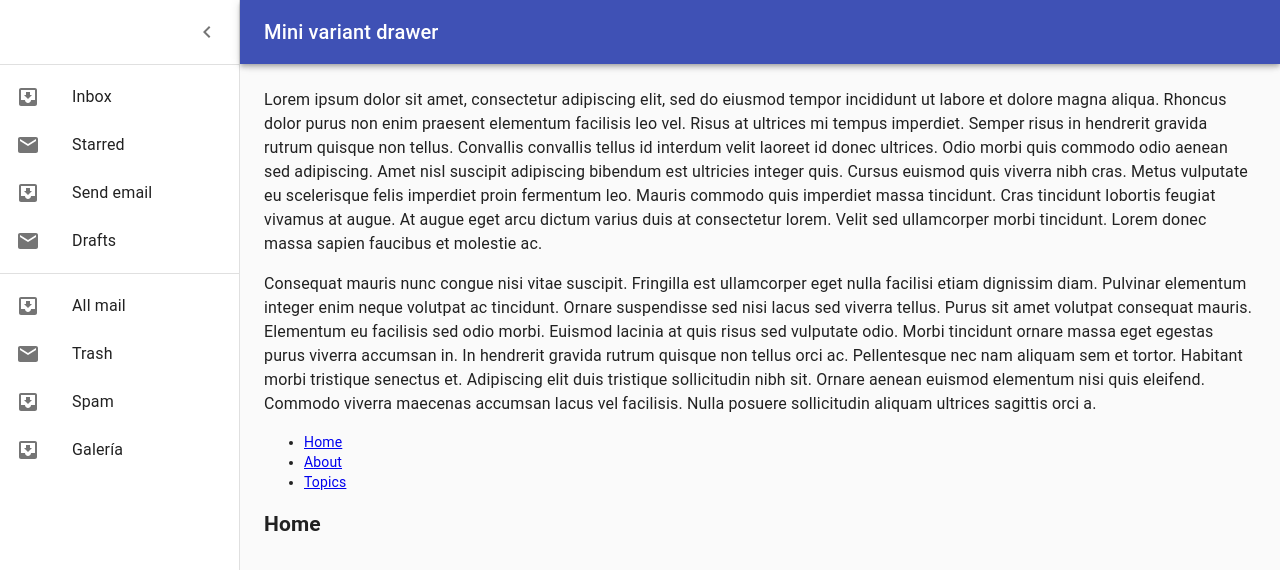
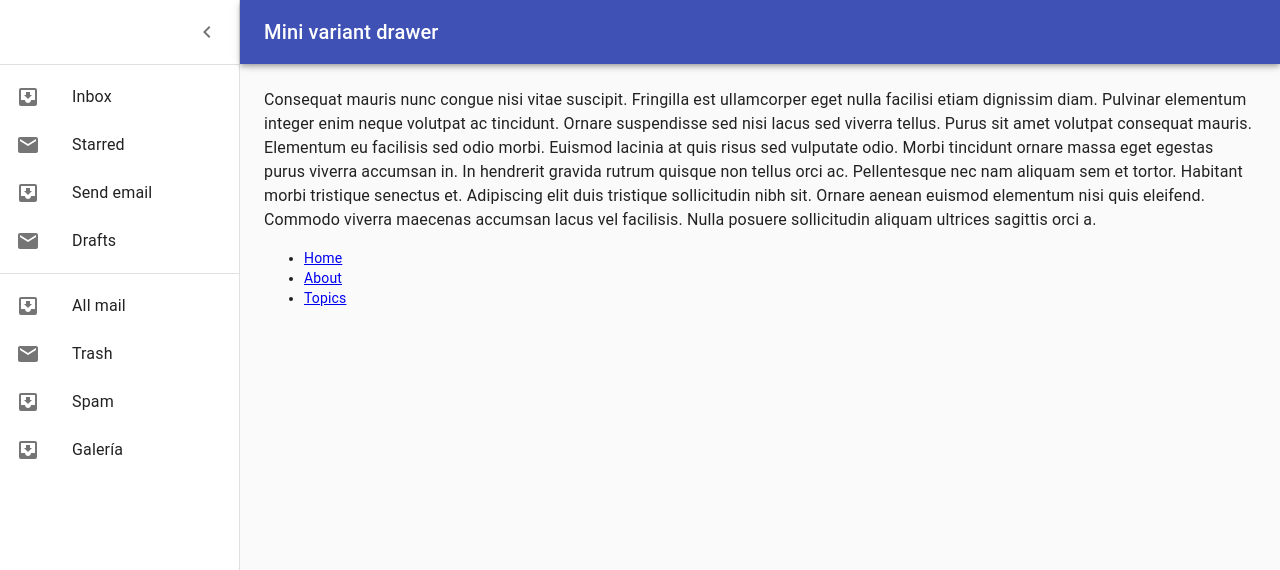
Before and after one commit to davidurc02/the-tcg-init, a React (Create React App) app: page / in a window 1280 px wide. Shown: the top 570 px of the page. Built offline with nearby package versions, Linux system fonts and the light colour scheme.

Commit message:
UI broken into organisms. Implemented Context+useReducer.

```diff
--- a/src/components/organisms/MiniDrawer/MiniAppBar.js
+++ b/src/components/organisms/MiniDrawer/MiniAppBar.js
@@ -1,4 +1,4 @@
-import React from 'react';
+import React, { useContext } from 'react';
 import clsx from 'clsx';
 import { makeStyles } from '@material-ui/core/styles';
 import AppBar from '@material-ui/core/AppBar';
@@ -6,6 +6,8 @@ import Toolbar from '@material-ui/core/Toolbar';
 import Typography from '@material-ui/core/Typography';
 import IconButton from '@material-ui/core/IconButton';
 import MenuIcon from '@material-ui/icons/Menu';
+
+import { DashboardDispatch } from '.'
 
 const drawerWidth = 240;
 
@@ -34,7 +36,8 @@ const useStyles = makeStyles(theme => ({
 }));
 
 export default function MiniDrawer(props) {
-    const classes = useStyles();
+    const classes = useStyles()
+    const dispatch = useContext(DashboardDispatch)
 
     return (
         <AppBar
@@ -47,7 +50,7 @@ export default function MiniDrawer(props) {
                 <IconButton
                     color="inherit"
                     aria-label="Open drawer"
-                    onClick={props.handleDrawerToggle}
+                    onClick={() => dispatch()}
                     edge="start"
                     className={clsx(classes.menuButton, {
                         [classes.hide]: props.open,
--- /dev/null
+++ b/src/components/organisms/MiniDrawer/MiniContent.js
@@ -0,0 +1,18 @@
+import React from 'react';
+import Typography from '@material-ui/core/Typography';
+
+export default function MiniDrawerIndex() {
+    return (
+        <Typography paragraph>
+            Consequat mauris nunc congue nisi vitae suscipit. Fringilla est ullamcorper eget nulla
+            facilisi etiam dignissim diam. Pulvinar elementum integer enim neque volutpat ac
+            tincidunt. Ornare suspendisse sed nisi lacus sed viverra tellus. Purus sit amet volutpat
+            consequat mauris. Elementum eu facilisis sed odio morbi. Euismod lacinia at quis risus sed
+            vulputate odio. Morbi tincidunt ornare massa eget egestas purus viverra accumsan in. In
+            hendrerit gravida rutrum quisque non tellus orci ac. Pellentesque nec nam aliquam sem et
+            tortor. Habitant morbi tristique senectus et. Adipiscing elit duis tristique sollicitudin
+            nibh sit. Ornare aenean euismod elementum nisi quis eleifend. Commodo viverra maecenas
+            accumsan lacus vel facilisis. Nulla posuere sollicitudin aliquam ultrices sagittis orci a.
+        </Typography>
+    );
+}
--- a/src/components/organisms/MiniDrawer/MiniDrawer.js
+++ b/src/components/organisms/MiniDrawer/MiniDrawer.js
@@ -1,4 +1,4 @@
-import React from 'react';
+import React, { useContext } from 'react';
 import clsx from 'clsx';
 import { makeStyles, useTheme } from '@material-ui/core/styles';
 import Drawer from '@material-ui/core/Drawer';
@@ -14,6 +14,8 @@ import InboxIcon from '@material-ui/icons/MoveToInbox';
 import MailIcon from '@material-ui/icons/Mail';
 
 import { Link as RouterLink } from 'react-router-dom';
+
+import { DashboardDispatch } from '.'
 
 const drawerWidth = 240;
 
@@ -83,6 +85,7 @@ const AdapterLink = React.forwardRef((props, ref) => <RouterLink innerRef={ref}
 export default function MiniDrawer(props) {
     const classes = useStyles();
     const theme = useTheme();
+    const dispatch = useContext(DashboardDispatch)
 
     return (
         <Drawer
@@ -100,7 +103,7 @@ export default function MiniDrawer(props) {
             open={props.open}
         >
             <div className={classes.toolbar}>
-                <IconButton onClick={props.handleDrawerToggle}>
+                <IconButton onClick={() => dispatch()}>
                     {theme.direction === 'rtl' ? <ChevronRightIcon /> : <ChevronLeftIcon />}
                 </IconButton>
             </div>
--- /dev/null
+++ b/src/components/organisms/MiniDrawer/RouterTest.js
@@ -0,0 +1,77 @@
+import React, { useContext } from 'react';
+import Button from '@material-ui/core/Button';
+import { BrowserRouter as Route, Link } from "react-router-dom";
+
+import { DashboardDispatch } from '.'
+
+function Home() {
+    return <h2>Home</h2>;
+}
+
+function About() {
+    return <h2>About</h2>;
+}
+
+function Topic({ match }) {
+    return <h3>Requested Param: {match.params.id}</h3>;
+}
+
+function Topics({ match }) {
+    const dispatch = useContext(DashboardDispatch)
+
+    function handleClick() {
+        dispatch()
+    }
+
+    return (
+        <div>
+            <h2>Topics</h2>
+
+            <ul>
+                <li>
+                    <Link to={`${match.url}/components`}>Components</Link>
+                </li>
+                <li>
+                    <Link to={`${match.url}/props-v-state`}>Props v. State</Link>
+                </li>
+            </ul>
+
+            <Button onClick={handleClick}>Add todo</Button>
+
+            <Route path={`${match.path}/:id`} component={Topic} />
+            <Route
+                exact
+                path={match.path}
+                render={() => <h3>Please select a topic.</h3>}
+            />
+        </div>
+    );
+}
+
+function Header() {
+    return (
+        <ul>
+            <li>
+                <Link to="/">Home</Link>
+            </li>
+            <li>
+                <Link to="/about">About</Link>
+            </li>
+            <li>
+                <Link to="/topics">Topics</Link>
+            </li>
+        </ul>
+    );
+}
+
+export default function RouterTest() {
+    return (
+        <div>
+            <Header />
+
+            <Route exact path="/" component={Home} />
+            <Route path="/about" component={About} />
+            <Route path="/topics" component={Topics} />
+        </div>
+    );
+}
--- a/src/components/organisms/MiniDrawer/index.js
+++ b/src/components/organisms/MiniDrawer/index.js
@@ -1,12 +1,11 @@
 import React from 'react';
 import { makeStyles } from '@material-ui/core/styles';
 import CssBaseline from '@material-ui/core/CssBaseline';
-import Typography from '@material-ui/core/Typography';
-
-import { BrowserRouter as Router, Route, Link } from "react-router-dom";
 
 import MiniAppBar from './MiniAppBar'
 import MiniDrawer from './MiniDrawer'
+import MiniContent from './MiniContent'
+import RouterTest from './RouterTest'
 
 const drawerWidth = 240;
 
@@ -69,106 +68,33 @@ const useStyles = makeStyles(theme => ({
 		flexGrow: 1,
 		padding: theme.spacing(3),
 	},
-}));
+}))
 
-function Home() {
-	return <h2>Home</h2>;
-}
 
-function About() {
-	return <h2>About</h2>;
-}
-
-function Topic({ match }) {
-	return <h3>Requested Param: {match.params.id}</h3>;
-}
-
-function Topics({ match }) {
-	return (
-		<div>
-			<h2>Topics</h2>
-
-			<ul>
-				<li>
-					<Link to={`${match.url}/components`}>Components</Link>
-				</li>
-				<li>
-					<Link to={`${match.url}/props-v-state`}>Props v. State</Link>
-				</li>
-			</ul>
-
-			<Route path={`${match.path}/:id`} component={Topic} />
-			<Route
-				exact
-				path={match.path}
-				render={() => <h3>Please select a topic.</h3>}
-			/>
-		</div>
-	);
-}
-
-function Header() {
-	return (
-		<ul>
-			<li>
-				<Link to="/">Home</Link>
-			</li>
-			<li>
-				<Link to="/about">About</Link>
-			</li>
-			<li>
-				<Link to="/topics">Topics</Link>
-			</li>
-		</ul>
-	);
-}
+export const DashboardDispatch = React.createContext(null)
 
 export default function MiniDrawerIndex() {
 	const classes = useStyles();
-	const [open, setOpen] = React.useState(true);
+	//const [open, setOpen] = React.useState(true);
+	const [open, dispatchOpen] = React.useReducer(handleDrawerToggle, true);
 
-	function handleDrawerToggle() {
-		setOpen(!open);
+	function handleDrawerToggle(openState, action) {
+		console.log('handleDrawerToggle')
+		return !openState
 	}
 
 	return (
+		<DashboardDispatch.Provider value={dispatchOpen}>
 			<div className={classes.root}>
 				<CssBaseline />
-			<MiniAppBar handleDrawerToggle={handleDrawerToggle} open={open} />
-			<MiniDrawer handleDrawerToggle={handleDrawerToggle} open={open} />
+				<MiniAppBar open={open} />
+				<MiniDrawer open={open} />
 				<main className={classes.content}>
 					<div className={classes.toolbar} />
-				<Typography paragraph>
-					Lorem ipsum dolor sit amet, consectetur adipiscing elit, sed do eiusmod tempor incididunt
-                    ut labore et dolore magna aliqua. Rhoncus dolor purus non enim praesent elementum
-                    facilisis leo vel. Risus at ultrices mi tempus imperdiet. Semper risus in hendrerit
-                    gravida rutrum quisque non tellus. Convallis convallis tellus id interdum velit laoreet id
-                    donec ultrices. Odio morbi quis commodo odio aenean sed adipiscing. Amet nisl suscipit
-                    adipiscing bibendum est ultricies integer quis. Cursus euismod quis viverra nibh cras.
-                    Metus vulputate eu scelerisque felis imperdiet proin fermentum leo. Mauris commodo quis
-                    imperdiet massa tincidunt. Cras tincidunt lobortis feugiat vivamus at augue. At augue eget
-                    arcu dictum varius duis at consectetur lorem. Velit sed ullamcorper morbi tincidunt. Lorem
-                    donec massa sapien faucibus et molestie ac.
-        </Typography>
-				<Typography paragraph>
-					Consequat mauris nunc congue nisi vitae suscipit. Fringilla est ullamcorper eget nulla
-                    facilisi etiam dignissim diam. Pulvinar elementum integer enim neque volutpat ac
-                    tincidunt. Ornare suspendisse sed nisi lacus sed viverra tellus. Purus sit amet volutpat
-                    consequat mauris. Elementum eu facilisis sed odio morbi. Euismod lacinia at quis risus sed
-                    vulputate odio. Morbi tincidunt ornare massa eget egestas purus viverra accumsan in. In
-                    hendrerit gravida rutrum quisque non tellus orci ac. Pellentesque nec nam aliquam sem et
-                    tortor. Habitant morbi tristique senectus et. Adipiscing elit duis tristique sollicitudin
-                    nibh sit. Ornare aenean euismod elementum nisi quis eleifend. Commodo viverra maecenas
-                    accumsan lacus vel facilisis. Nulla posuere sollicitudin aliquam ultrices sagittis orci a.
-        </Typography>
-					<div>
-						<Header />
-
-						<Route exact path="/" component={Home} />
-						<Route path="/about" component={About} />
-						<Route path="/topics" component={Topics} />
-					</div>
+					<MiniContent />
+					<RouterTest />
 				</main>
 			</div>
+		</DashboardDispatch.Provider>
 	);
 }
```
Also changed, not shown: 1 other file (tests, documents, lock files or other folders). Lines whose indentation alone changed are shown as unchanged.
